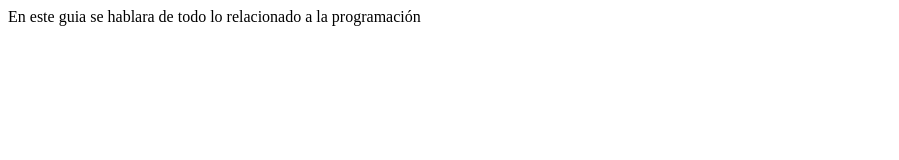
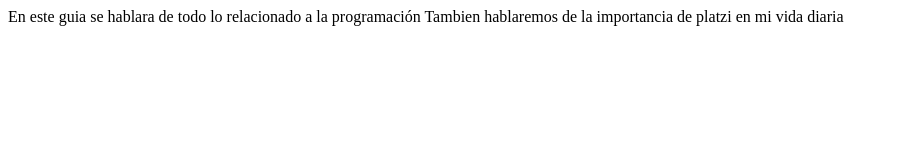
Before and after one commit to rolandher/hyperblog2, a plain HTML site: page trabajogit.html in a window 1280 px wide. Shown: the whole page, without its empty margins (0-899 px from the left). Drawn offline with Linux system fonts and the light colour scheme.

Commit message:
Estoy añadiendo informacion al archivo

```diff
--- a/trabajogit.html
+++ b/trabajogit.html
@@ -6,5 +6,8 @@
 <body>
     </body> En este guia se hablara de todo lo
     relacionado a la programación
+
+    Tambien hablaremos de la importancia de platzi en
+    mi vida diaria
 </body>
 </html>
```
